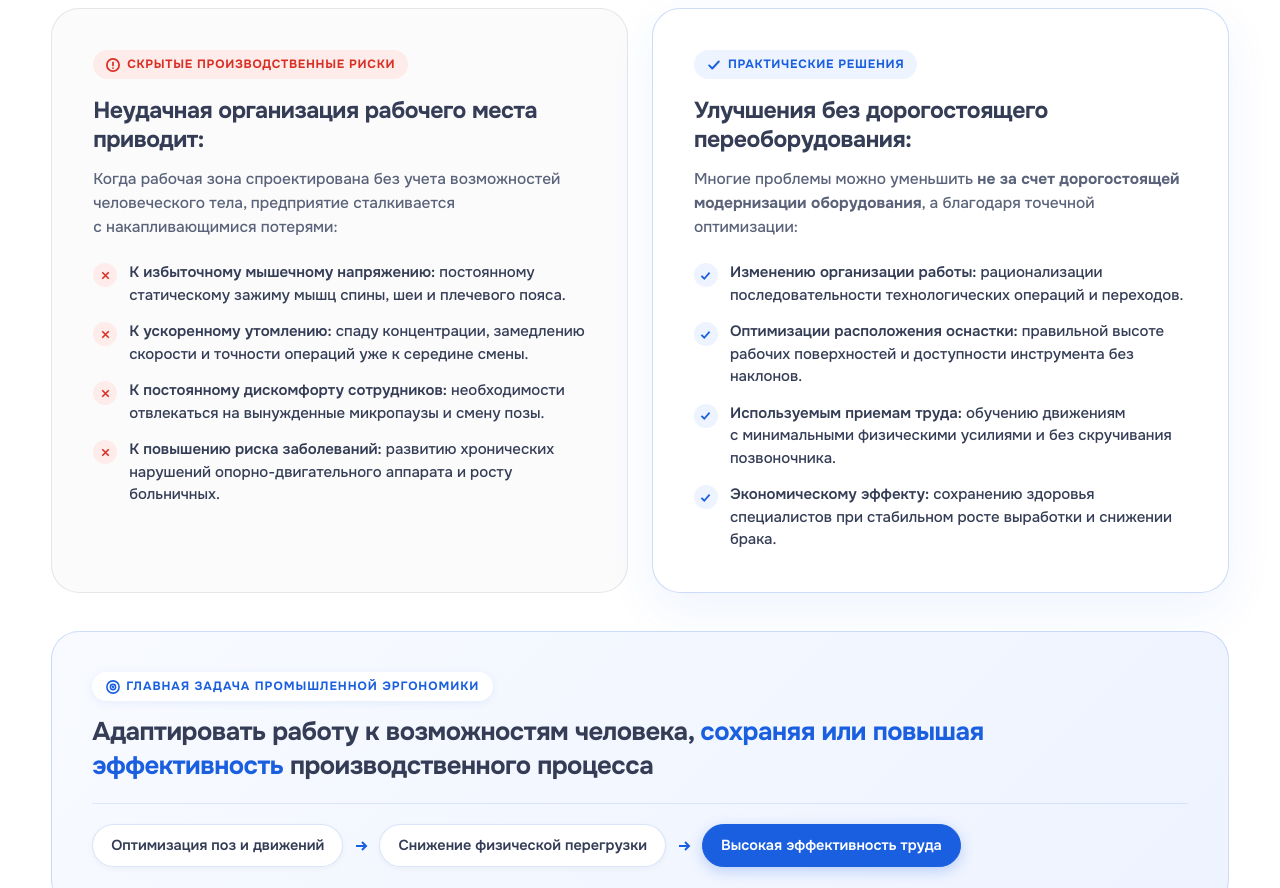
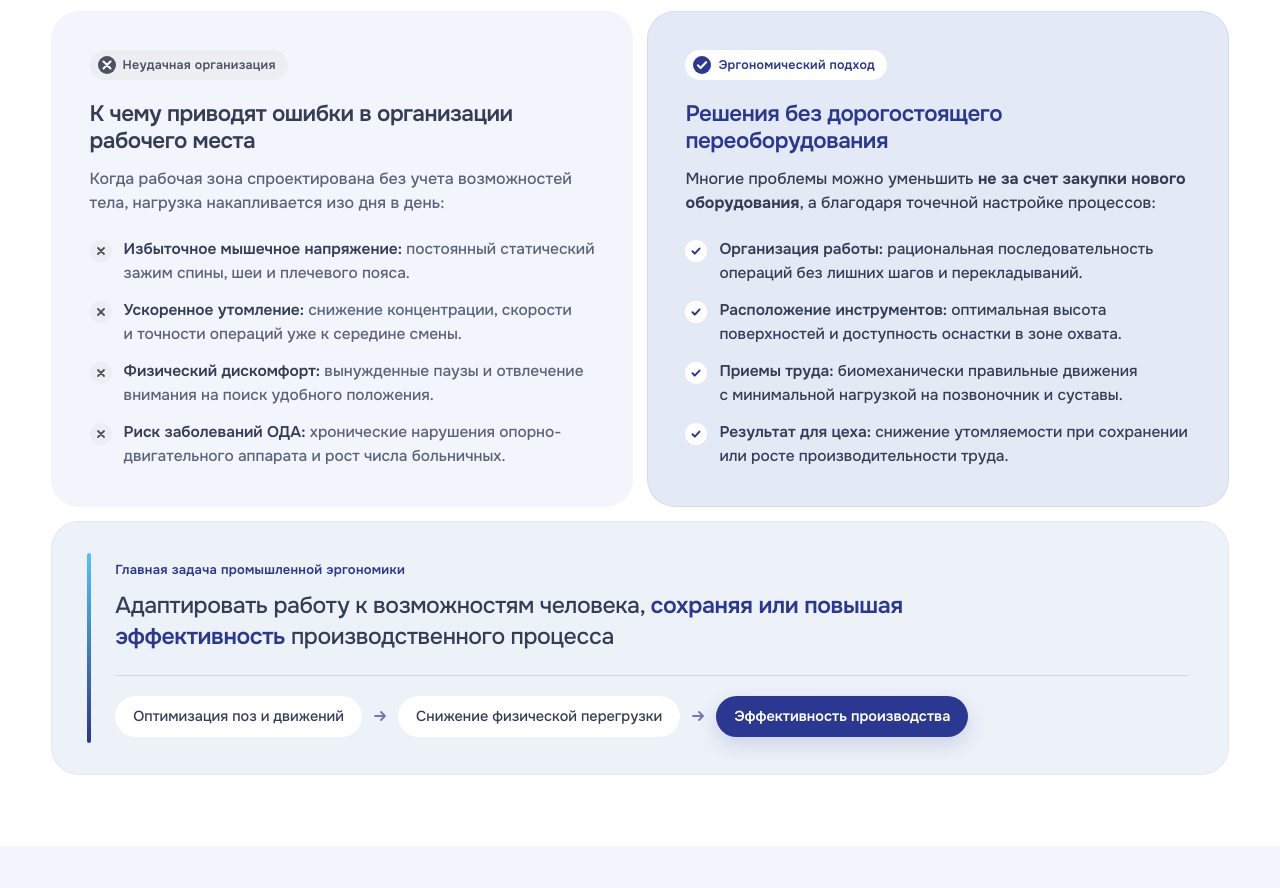
Before and after one commit to Ivanweb1/simkin-prototype, a plain HTML site: page design/promyshlennaya-ergonomika.html in a window 1280 px wide. Shown: the part 1468-2356 px from the top of the page. Drawn offline with Linux system fonts and the light colour scheme.

Commit message:
Блок 2 приведен в полное соответствие со спокойной палитрой сайта (графит вместо красного, --soft/--soft-2/--ink)

```diff
--- a/design/promyshlennaya-ergonomika.html
+++ b/design/promyshlennaya-ergonomika.html
@@ -43,55 +43,49 @@
 .dschema-arrow{display:grid;place-items:center;color:var(--navy-3);flex:0 0 28px}
 .dschema-arrow svg{width:24px;height:24px}
 
-/* Блок «Почему важно»: визуализация факторов и сравнения */
+/* Блок «Почему важно»: в спокойной палитре сайта (--tint, --soft, --soft-2, --ink, --graph) */
 .dwhy-factors{
   display:grid;grid-template-columns:repeat(4,minmax(0,1fr));gap:14px;
-  margin-top:clamp(24px,2.6vw,36px);margin-bottom:clamp(32px,3.5vw,48px);
+  margin-top:clamp(28px,3vw,40px);margin-bottom:14px;
 }
 .dwhy-factor{
-  background:#fff;border:1px solid var(--d-line);border-radius:22px;padding:24px 22px;
-  display:flex;flex-direction:column;gap:12px;transition:box-shadow .22s var(--ease),transform .22s var(--ease);
+  background:var(--tint);border-radius:24px;padding:clamp(22px,2.2vw,28px);
+  display:flex;flex-direction:column;gap:14px;
 }
-.dwhy-factor:hover{box-shadow:0 12px 30px rgba(35,43,62,.06);transform:translateY(-2px)}
 .dwhy-factor__head{display:flex;align-items:center;justify-content:space-between}
 .dwhy-factor__ico{
-  width:44px;height:44px;border-radius:13px;background:var(--tint);color:var(--brand);
+  width:48px;height:48px;border-radius:14px;background:#fff;color:var(--ink);
   display:grid;place-items:center;
 }
-.dwhy-factor__ico svg{width:22px;height:22px}
-.dwhy-factor__n{font-size:13px;font-weight:700;color:var(--navy-3);letter-spacing:.04em;font-variant-numeric:tabular-nums}
-.dwhy-factor h4{font-size:16.5px;font-weight:700;color:var(--navy);margin:0;line-height:1.3}
-.dwhy-factor p{font-size:14px;line-height:1.5;color:var(--navy-2);margin:0}
+.dwhy-factor__ico svg{width:24px;height:24px}
+.dwhy-factor__n{font-size:13px;font-weight:600;color:var(--ink);letter-spacing:.04em;font-variant-numeric:tabular-nums}
+.dwhy-factor h4{font-size:18px;font-weight:600;color:var(--navy);margin:4px 0 0;line-height:1.25;letter-spacing:-.018em}
+.dwhy-factor p{font-size:15px;line-height:1.55;color:var(--navy-2);margin:0}
 
-/* Сравнение двух сторон: риски против решений */
+/* Сравнение двух сторон: графит (--tint) против фирменного тона (--soft-2) */
 .dwhy-compare{
-  display:grid;grid-template-columns:1fr 1fr;gap:24px;align-items:stretch;
+  display:grid;grid-template-columns:repeat(2,minmax(0,1fr));gap:14px;align-items:stretch;
 }
 .dwhy-box{
-  border-radius:28px;padding:clamp(30px,3.2vw,44px);display:flex;flex-direction:column;
+  border-radius:28px;padding:clamp(28px,3vw,40px);display:flex;flex-direction:column;
 }
 .dwhy-box--risk{
-  background:#fbfbfc;border:1px solid rgba(35,43,62,.1);
+  background:var(--tint);
 }
 .dwhy-box--gain{
-  background:#fff;border:1px solid rgba(26,95,224,.22);
-  box-shadow:0 18px 48px rgba(26,95,224,.07);
+  background:var(--soft-2);box-shadow:inset 0 0 0 1px rgba(42,56,146,.08);
 }
-.dwhy-box__badge{
-  align-self:flex-start;display:inline-flex;align-items:center;gap:7px;
-  font-size:12px;font-weight:700;text-transform:uppercase;letter-spacing:.06em;
-  padding:5px 13px;border-radius:100px;margin-bottom:18px;
-}
-.dwhy-box__badge svg{width:14px;height:14px}
-.dwhy-box--risk .dwhy-box__badge{background:#feeceb;color:#d93025}
-.dwhy-box--gain .dwhy-box__badge{background:#edf3ff;color:var(--brand)}
+.dwhy-box .dmyth__tag{margin-top:0;margin-bottom:20px}
+.dwhy-box--gain .dmyth__tag{background:#fff;color:var(--ink)}
 .dwhy-box h3{
-  font-size:clamp(20px,1.8vw,24px);font-weight:700;line-height:1.25;letter-spacing:-.02em;
+  font-size:clamp(20px,1.75vw,25px);font-weight:600;line-height:1.22;letter-spacing:-.022em;
   color:var(--navy);margin:0 0 12px;
 }
+.dwhy-box--gain h3{color:var(--ink)}
 .dwhy-box__lead{
-  font-size:15.5px;line-height:1.55;color:var(--navy-2);margin:0 0 22px;
+  font-size:16px;line-height:1.55;color:var(--navy-2);margin:0 0 22px;
 }
+.dwhy-box--gain .dwhy-box__lead{color:var(--navy)}
 .dwhy-list{
   list-style:none;padding:0;margin:0;display:flex;flex-direction:column;gap:14px;
 }
@@ -99,50 +93,47 @@
   display:flex;align-items:flex-start;gap:12px;
 }
 .dwhy-item__icon{
-  flex:0 0 24px;width:24px;height:24px;border-radius:50%;display:grid;place-items:center;margin-top:2px;
+  flex:0 0 22px;width:22px;height:22px;border-radius:50%;display:grid;place-items:center;margin-top:2px;
 }
-.dwhy-item--risk .dwhy-item__icon{background:#feeceb;color:#d93025}
-.dwhy-item--gain .dwhy-item__icon{background:#edf3ff;color:var(--brand)}
-.dwhy-item__icon svg{width:13px;height:13px}
-.dwhy-item__text{font-size:15px;line-height:1.5;color:var(--navy);margin:0}
+.dwhy-item--risk .dwhy-item__icon{background:var(--graph-bg);color:var(--graph)}
+.dwhy-item--gain .dwhy-item__icon{background:#fff;color:var(--ink)}
+.dwhy-item__icon svg{width:12px;height:12px}
+.dwhy-item__text{font-size:15.5px;line-height:1.52;color:var(--navy-2);margin:0}
 .dwhy-item__text strong{color:var(--navy);font-weight:600}
+.dwhy-box--gain .dwhy-item__text{color:var(--navy)}
 
-/* Баннер ключевого принципа */
+/* Главная задача: в стиле .dk-principle со спокойной цепочкой */
 .dwhy-manifest{
-  margin-top:clamp(28px,3vw,44px);background:linear-gradient(135deg,#f8faff 0%,#edf3ff 100%);
-  border:1px solid rgba(26,95,224,.18);border-radius:28px;padding:clamp(28px,3.2vw,40px);
-  position:relative;overflow:hidden;
+  position:relative;margin-top:14px;padding:clamp(28px,3vw,38px) clamp(28px,3.2vw,44px) clamp(28px,3vw,38px) clamp(48px,5vw,72px);
+  border-radius:28px;background:var(--soft);box-shadow:inset 0 0 0 1px rgba(42,56,146,.06);
 }
-.dwhy-manifest__head{
-  display:flex;align-items:center;gap:10px;margin-bottom:14px;
+.dwhy-manifest::before{
+  content:"";position:absolute;left:clamp(24px,2.8vw,38px);top:32px;bottom:32px;width:4px;border-radius:4px;
+  background:linear-gradient(180deg,var(--brand-3),var(--ink));
 }
-.dwhy-manifest__badge{
-  font-size:12px;font-weight:700;text-transform:uppercase;letter-spacing:.08em;
-  color:var(--brand);background:#fff;padding:5px 14px;border-radius:100px;
-  box-shadow:0 2px 8px rgba(26,95,224,.08);display:inline-flex;align-items:center;gap:6px;
+.dwhy-manifest__k{
+  display:block;font-size:13px;font-weight:600;letter-spacing:.02em;color:var(--ink);margin-bottom:10px;
 }
-.dwhy-manifest__badge svg{width:14px;height:14px}
 .dwhy-manifest h3{
-  font-size:clamp(21px,2vw,27px);font-weight:700;line-height:1.32;letter-spacing:-.02em;
-  color:var(--navy);margin:0 0 20px;max-width:36em;
+  font-size:clamp(20px,1.8vw,26px);font-weight:500;line-height:1.36;letter-spacing:-.018em;
+  color:var(--navy);margin:0 0 22px;max-width:38em;
 }
 .dwhy-manifest h3 em{
-  font-style:normal;color:var(--brand);
+  font-style:normal;font-weight:600;color:var(--ink);
 }
 .dwhy-flow{
   display:flex;flex-wrap:wrap;align-items:center;gap:10px;
-  padding-top:20px;border-top:1px solid rgba(26,95,224,.12);
+  padding-top:20px;border-top:1px solid var(--d-line);
 }
 .dwhy-flow__pill{
-  background:#fff;border:1px solid rgba(26,95,224,.16);border-radius:100px;
-  padding:9px 18px;font-size:14.5px;font-weight:600;color:var(--navy);
-  box-shadow:0 2px 6px rgba(35,43,62,.04);
+  background:#fff;border-radius:100px;padding:9px 18px;
+  font-size:14.5px;font-weight:500;color:var(--navy);
 }
 .dwhy-flow__pill--accent{
-  background:var(--brand);color:#fff;border-color:var(--brand);
-  box-shadow:0 4px 14px rgba(26,95,224,.25);
+  background:var(--ink);color:#fff;font-weight:600;
+  box-shadow:0 8px 20px rgba(42,56,146,.16);
 }
-.dwhy-flow__arr{color:var(--brand);display:grid;place-items:center}
+.dwhy-flow__arr{color:var(--ink);display:grid;place-items:center;opacity:.65}
 .dwhy-flow__arr svg{width:16px;height:16px}
 
 /* Сетка инфографики подхода: 4 колонки */
@@ -313,8 +304,10 @@
 }
 @media (max-width:600px){
   .dwhy-factors{grid-template-columns:1fr;gap:10px}
+  .dwhy-factor{border-radius:20px}
   .dwhy-box{padding:24px 20px;border-radius:22px}
-  .dwhy-manifest{padding:24px 20px;border-radius:22px}
+  .dwhy-manifest{padding:24px 20px 24px 40px;border-radius:22px}
+  .dwhy-manifest::before{left:20px;top:24px;bottom:24px}
   .dwhy-flow{flex-direction:column;align-items:stretch;gap:8px}
   .dwhy-flow__arr{transform:rotate(90deg);padding:4px 0}
   .dwhy-flow__pill{text-align:center}
@@ -483,78 +476,67 @@
       </div>
     </div>
 
-    <!-- Контрастное сравнение: риски нерациональной организации против решений -->
+    <!-- Контрастное сравнение: графит (--tint) против фирменного тона (--soft-2) -->
     <div class="dwhy-compare" data-rv>
       <div class="dwhy-box dwhy-box--risk">
-        <span class="dwhy-box__badge">
-          <svg viewBox="0 0 16 16" fill="none" stroke="currentColor" stroke-width="2" stroke-linecap="round" stroke-linejoin="round"><circle cx="8" cy="8" r="7"/><path d="M8 5v3.5M8 11.5h.01"/></svg>
-          Скрытые производственные риски
-        </span>
-        <h3>Неудачная организация рабочего места приводит:</h3>
-        <p class="dwhy-box__lead">Когда рабочая зона спроектирована без учета возможностей человеческого тела, предприятие сталкивается с&nbsp;накапливающимися потерями:</p>
+        <span class="dmyth__tag"><svg viewBox="0 0 12 12" fill="none" stroke="currentColor" stroke-width="1.8" stroke-linecap="round"><path d="M3 3l6 6M9 3l-6 6"/></svg>Неудачная организация</span>
+        <h3>К&nbsp;чему приводят ошибки в&nbsp;организации рабочего места</h3>
+        <p class="dwhy-box__lead">Когда рабочая зона спроектирована без учета возможностей тела, нагрузка накапливается изо дня в&nbsp;день:</p>
         <ul class="dwhy-list">
           <li class="dwhy-item dwhy-item--risk">
-            <span class="dwhy-item__icon"><svg viewBox="0 0 16 16" fill="none" stroke="currentColor" stroke-width="2"><path d="M4 4l8 8M12 4l-8 8"/></svg></span>
-            <p class="dwhy-item__text"><strong>К&nbsp;избыточному мышечному напряжению:</strong> постоянному статическому зажиму мышц спины, шеи и&nbsp;плечевого пояса.</p>
+            <span class="dwhy-item__icon"><svg viewBox="0 0 12 12" fill="none" stroke="currentColor" stroke-width="1.8" stroke-linecap="round"><path d="M3 3l6 6M9 3l-6 6"/></svg></span>
+            <p class="dwhy-item__text"><strong>Избыточное мышечное напряжение:</strong> постоянный статический зажим спины, шеи и&nbsp;плечевого пояса.</p>
           </li>
           <li class="dwhy-item dwhy-item--risk">
-            <span class="dwhy-item__icon"><svg viewBox="0 0 16 16" fill="none" stroke="currentColor" stroke-width="2"><path d="M4 4l8 8M12 4l-8 8"/></svg></span>
-            <p class="dwhy-item__text"><strong>К&nbsp;ускоренному утомлению:</strong> спаду концентрации, замедлению скорости и&nbsp;точности операций уже к&nbsp;середине смены.</p>
+            <span class="dwhy-item__icon"><svg viewBox="0 0 12 12" fill="none" stroke="currentColor" stroke-width="1.8" stroke-linecap="round"><path d="M3 3l6 6M9 3l-6 6"/></svg></span>
+            <p class="dwhy-item__text"><strong>Ускоренное утомление:</strong> снижение концентрации, скорости и&nbsp;точности операций уже к&nbsp;середине смены.</p>
           </li>
           <li class="dwhy-item dwhy-item--risk">
-            <span class="dwhy-item__icon"><svg viewBox="0 0 16 16" fill="none" stroke="currentColor" stroke-width="2"><path d="M4 4l8 8M12 4l-8 8"/></svg></span>
-            <p class="dwhy-item__text"><strong>К&nbsp;постоянному дискомфорту сотрудников:</strong> необходимости отвлекаться на&nbsp;вынужденные микропаузы и&nbsp;смену позы.</p>
+            <span class="dwhy-item__icon"><svg viewBox="0 0 12 12" fill="none" stroke="currentColor" stroke-width="1.8" stroke-linecap="round"><path d="M3 3l6 6M9 3l-6 6"/></svg></span>
+            <p class="dwhy-item__text"><strong>Физический дискомфорт:</strong> вынужденные паузы и&nbsp;отвлечение внимания на&nbsp;поиск удобного положения.</p>
           </li>
           <li class="dwhy-item dwhy-item--risk">
-            <span class="dwhy-item__icon"><svg viewBox="0 0 16 16" fill="none" stroke="currentColor" stroke-width="2"><path d="M4 4l8 8M12 4l-8 8"/></svg></span>
-            <p class="dwhy-item__text"><strong>К&nbsp;повышению риска заболеваний:</strong> развитию хронических нарушений опорно-двигательного аппарата и&nbsp;росту больничных.</p>
+            <span class="dwhy-item__icon"><svg viewBox="0 0 12 12" fill="none" stroke="currentColor" stroke-width="1.8" stroke-linecap="round"><path d="M3 3l6 6M9 3l-6 6"/></svg></span>
+            <p class="dwhy-item__text"><strong>Риск заболеваний ОДА:</strong> хронические нарушения опорно-двигательного аппарата и&nbsp;рост числа больничных.</p>
           </li>
         </ul>
       </div>
 
       <div class="dwhy-box dwhy-box--gain">
-        <span class="dwhy-box__badge">
-          <svg viewBox="0 0 16 16" fill="none" stroke="currentColor" stroke-width="2.2" stroke-linecap="round" stroke-linejoin="round"><path d="M2.5 8.5l3.5 3.5 7.5-8"/></svg>
-          Практические решения
-        </span>
-        <h3>Улучшения без дорогостоящего переоборудования:</h3>
-        <p class="dwhy-box__lead">Многие проблемы можно уменьшить <strong>не&nbsp;за&nbsp;счет дорогостоящей модернизации оборудования</strong>, а&nbsp;благодаря точечной оптимизации:</p>
+        <span class="dmyth__tag dmyth__tag--yes"><svg viewBox="0 0 12 12" fill="none" stroke="currentColor" stroke-width="1.8" stroke-linecap="round" stroke-linejoin="round"><path d="M2.5 6.3l2.3 2.3L9.5 3.6"/></svg>Эргономический подход</span>
+        <h3>Решения без дорогостоящего переоборудования</h3>
+        <p class="dwhy-box__lead">Многие проблемы можно уменьшить <strong>не&nbsp;за&nbsp;счет закупки нового оборудования</strong>, а&nbsp;благодаря точечной настройке процессов:</p>
         <ul class="dwhy-list">
           <li class="dwhy-item dwhy-item--gain">
-            <span class="dwhy-item__icon"><svg viewBox="0 0 16 16" fill="none" stroke="currentColor" stroke-width="2.2"><path d="M3 8.5l3.5 3.5 6.5-7.5"/></svg></span>
-            <p class="dwhy-item__text"><strong>Изменению организации работы:</strong> рационализации последовательности технологических операций и&nbsp;переходов.</p>
+            <span class="dwhy-item__icon"><svg viewBox="0 0 12 12" fill="none" stroke="currentColor" stroke-width="2" stroke-linecap="round" stroke-linejoin="round"><path d="M2.5 6.3l2.3 2.3L9.5 3.6"/></svg></span>
+            <p class="dwhy-item__text"><strong>Организация работы:</strong> рациональная последовательность операций без лишних шагов и&nbsp;перекладываний.</p>
           </li>
           <li class="dwhy-item dwhy-item--gain">
-            <span class="dwhy-item__icon"><svg viewBox="0 0 16 16" fill="none" stroke="currentColor" stroke-width="2.2"><path d="M3 8.5l3.5 3.5 6.5-7.5"/></svg></span>
-            <p class="dwhy-item__text"><strong>Оптимизации расположения оснастки:</strong> правильной высоте рабочих поверхностей и&nbsp;доступности инструмента без наклонов.</p>
+            <span class="dwhy-item__icon"><svg viewBox="0 0 12 12" fill="none" stroke="currentColor" stroke-width="2" stroke-linecap="round" stroke-linejoin="round"><path d="M2.5 6.3l2.3 2.3L9.5 3.6"/></svg></span>
+            <p class="dwhy-item__text"><strong>Расположение инструментов:</strong> оптимальная высота поверхностей и&nbsp;доступность оснастки в&nbsp;зоне охвата.</p>
           </li>
           <li class="dwhy-item dwhy-item--gain">
-            <span class="dwhy-item__icon"><svg viewBox="0 0 16 16" fill="none" stroke="currentColor" stroke-width="2.2"><path d="M3 8.5l3.5 3.5 6.5-7.5"/></svg></span>
-            <p class="dwhy-item__text"><strong>Используемым приемам труда:</strong> обучению движениям с&nbsp;минимальными физическими усилиями и&nbsp;без скручивания позвоночника.</p>
+            <span class="dwhy-item__icon"><svg viewBox="0 0 12 12" fill="none" stroke="currentColor" stroke-width="2" stroke-linecap="round" stroke-linejoin="round"><path d="M2.5 6.3l2.3 2.3L9.5 3.6"/></svg></span>
+            <p class="dwhy-item__text"><strong>Приемы труда:</strong> биомеханически правильные движения с&nbsp;минимальной нагрузкой на&nbsp;позвоночник и&nbsp;суставы.</p>
           </li>
           <li class="dwhy-item dwhy-item--gain">
-            <span class="dwhy-item__icon"><svg viewBox="0 0 16 16" fill="none" stroke="currentColor" stroke-width="2.2"><path d="M3 8.5l3.5 3.5 6.5-7.5"/></svg></span>
-            <p class="dwhy-item__text"><strong>Экономическому эффекту:</strong> сохранению здоровья специалистов при стабильном росте выработки и&nbsp;снижении брака.</p>
+            <span class="dwhy-item__icon"><svg viewBox="0 0 12 12" fill="none" stroke="currentColor" stroke-width="2" stroke-linecap="round" stroke-linejoin="round"><path d="M2.5 6.3l2.3 2.3L9.5 3.6"/></svg></span>
+            <p class="dwhy-item__text"><strong>Результат для цеха:</strong> снижение утомляемости при сохранении или росте производительности труда.</p>
           </li>
         </ul>
       </div>
     </div>
 
-    <!-- Ключевой манифест: главная задача промышленной эргономики -->
+    <!-- Главная задача промышленной эргономики (в стиле .dk-principle) -->
     <div class="dwhy-manifest" data-rv>
-      <div class="dwhy-manifest__head">
-        <span class="dwhy-manifest__badge">
-          <svg viewBox="0 0 16 16" fill="none" stroke="currentColor" stroke-width="1.8" stroke-linecap="round" stroke-linejoin="round"><circle cx="8" cy="8" r="7"/><circle cx="8" cy="8" r="3"/><circle cx="8" cy="8" r=".5"/></svg>
-          Главная задача промышленной эргономики
-        </span>
-      </div>
+      <span class="dwhy-manifest__k">Главная задача промышленной эргономики</span>
       <h3>Адаптировать работу к&nbsp;возможностям человека, <em>сохраняя или повышая эффективность</em> производственного процесса</h3>
       <div class="dwhy-flow">
         <span class="dwhy-flow__pill">Оптимизация поз и&nbsp;движений</span>
-        <span class="dwhy-flow__arr" aria-hidden="true"><svg viewBox="0 0 16 16" fill="none" stroke="currentColor" stroke-width="2"><path d="M3 8h10M9 4l4 4-4 4"/></svg></span>
+        <span class="dwhy-flow__arr" aria-hidden="true"><svg viewBox="0 0 16 16" fill="none" stroke="currentColor" stroke-width="1.8" stroke-linecap="round" stroke-linejoin="round"><path d="M3 8h10M9 4l4 4-4 4"/></svg></span>
         <span class="dwhy-flow__pill">Снижение физической перегрузки</span>
-        <span class="dwhy-flow__arr" aria-hidden="true"><svg viewBox="0 0 16 16" fill="none" stroke="currentColor" stroke-width="2"><path d="M3 8h10M9 4l4 4-4 4"/></svg></span>
-        <span class="dwhy-flow__pill dwhy-flow__pill--accent">Высокая эффективность труда</span>
+        <span class="dwhy-flow__arr" aria-hidden="true"><svg viewBox="0 0 16 16" fill="none" stroke="currentColor" stroke-width="1.8" stroke-linecap="round" stroke-linejoin="round"><path d="M3 8h10M9 4l4 4-4 4"/></svg></span>
+        <span class="dwhy-flow__pill dwhy-flow__pill--accent">Эффективность производства</span>
       </div>
     </div>
   </div>
```
